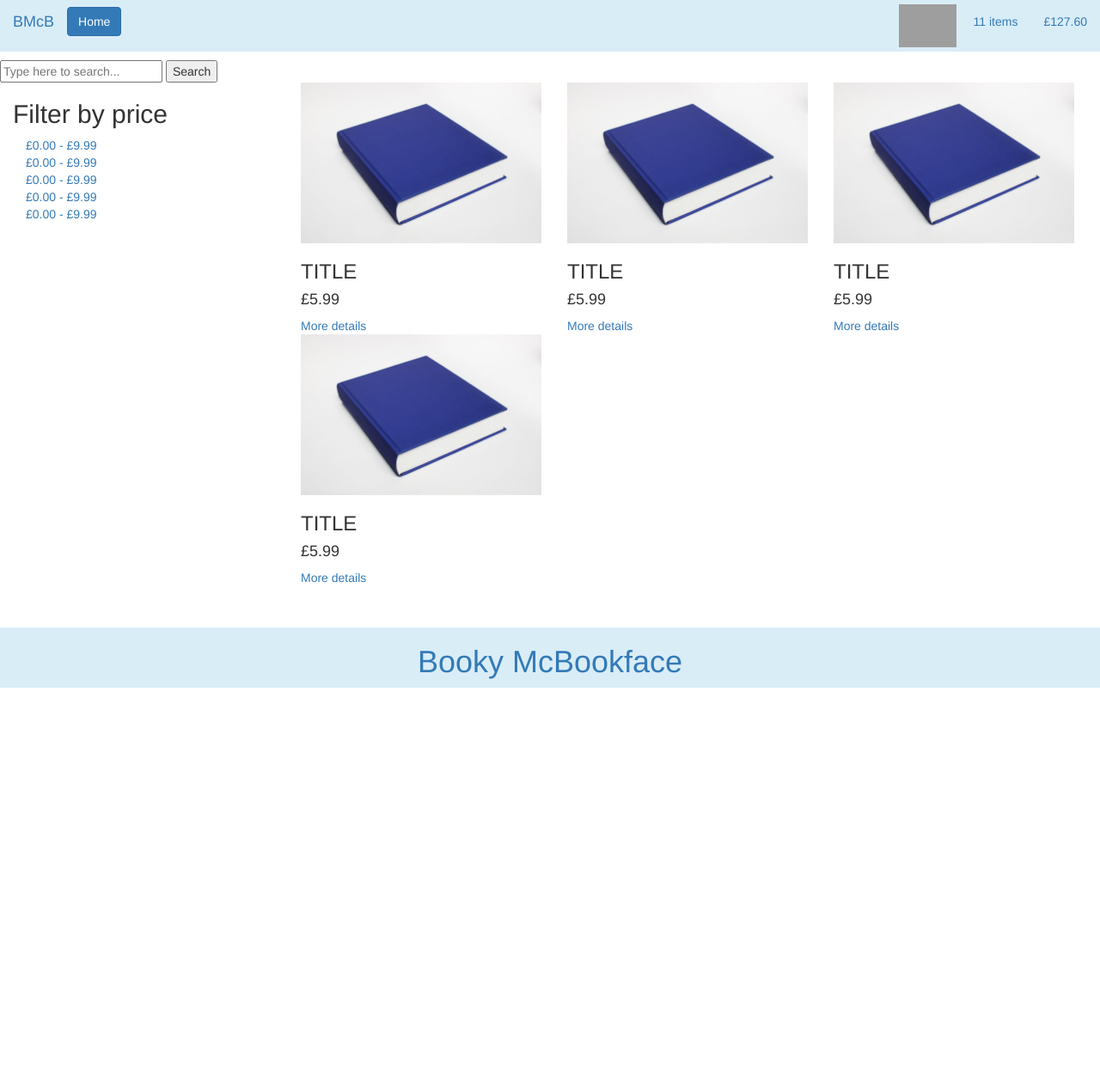
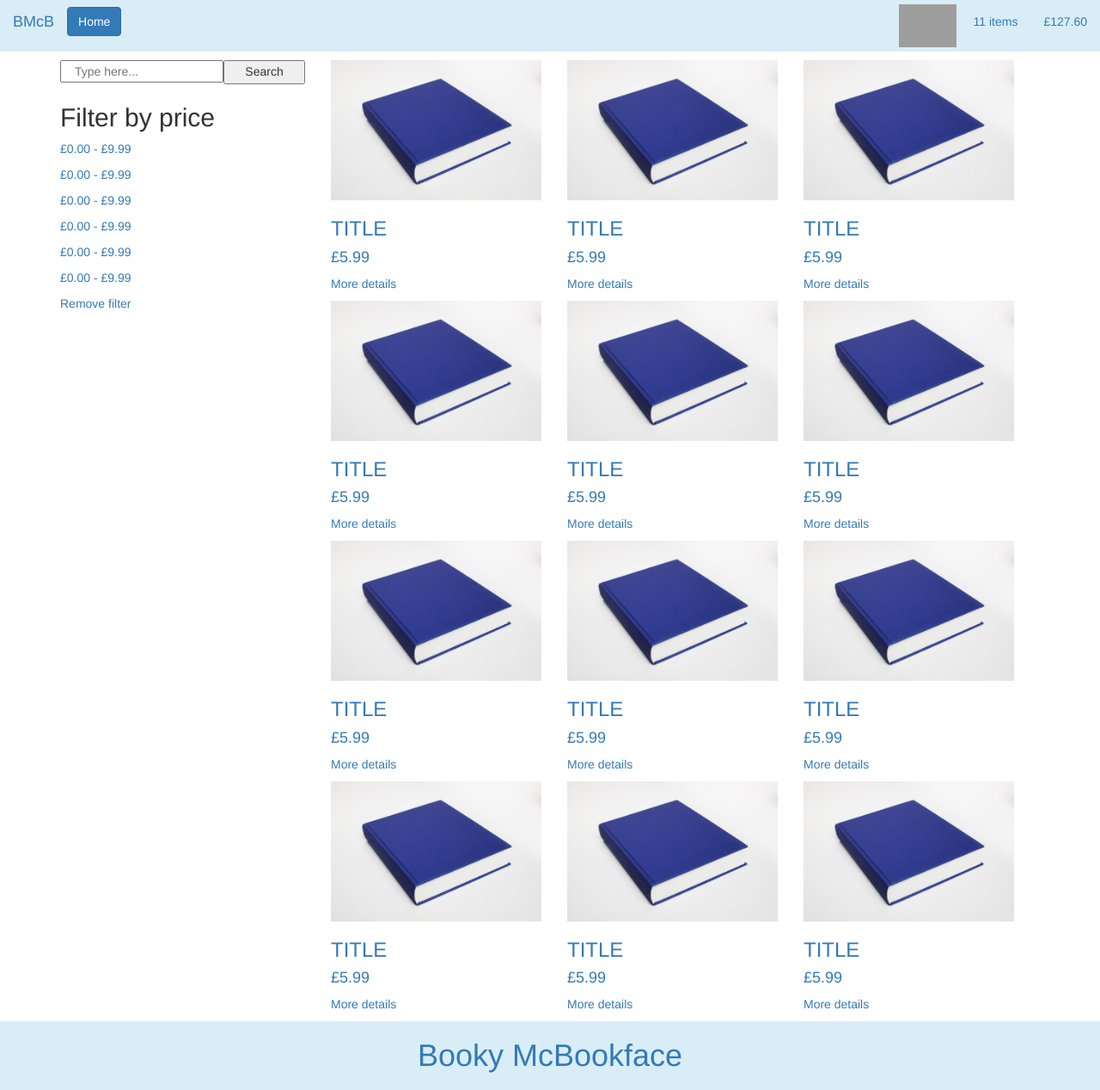
Before and after one commit to Mayden-Academy/book-store, a PHP site: page /app/index.php in a window 1280 px wide. Shown: the whole page at 86% size. Before the commit the page ends 800 px from the top, so only its background shows below. Run offline with PHP 8.4, Linux system fonts and the light colour scheme; grey boxes are pictures that could not be loaded.

Commit message:
Make sticky footer work and format book list page.

```diff
--- a/app/css/styles.css
+++ b/app/css/styles.css
@@ -1,12 +1,52 @@
 .trolley {
     height: 50px;
     margin: 5px;
+}
+
+footer {
+    position: relative;
+    bottom: 0;
+    height: 30px;
+}
+
+.stickyFooterExcluder {
+    min-height: calc(100vh - 80px);
+}
+
+h1 {
+    margin: 0;
+    padding: 20px 0;
+}
+
+body {
+    min-width: 970px;
+}
+
+.searchAndFilterColumn {
+    padding: 0;
+}
+
+.filterColumn {
+    margin-top: 50px;
+}
+
+.searchButton {
+    padding: 1px 5px 3px;
+}
+
+a:hover {
+    text-decoration: none;
+    color: black;
 }
 
 .ReturnToHome {
     padding: 20px;
     margin-top: 100px;
     margin-bottom: 5px;
+}
+
+.searchForm {
+  padding: 0;
 }
 
 .ReturnToHome a {
@@ -19,7 +59,7 @@
     height: 500px;
 }
 
-.listedBookImage {
+.bookImage {
     max-width: 100%;
 }
 
--- a/app/footer.php
+++ b/app/footer.php
@@ -1,5 +1,5 @@
-<footer>
-    <nav class="bg-info navbar-fixed-bottom">
+<footer class="footer">
+    <div class="bg-info">
         <h1 class="text-primary text-center">Booky McBookface</h1>
-    </nav>
+    </div>
 </footer>
--- a/app/index.php
+++ b/app/index.php
@@ -10,60 +10,135 @@
 </head>
 <body>
 
+<div class="stickyFooterExcluder">
+
 <?php include "header.php"?>
 
-<form>
-    <input type="text" placeholder="Type here to search...">
-    <button type="button">Search</button>
+    <div class="container">
+        <div class="searchAndFilterColumn col-xs-3">
+            <form class="searchForm col-xs-12">
+                <input class="searchInput col-xs-8" type="text" placeholder="Type here...">
+                <button class="searchButton col-xs-4" type="button">Search</button>
             </form>
 
-<div class="filterColumn col-xs-3">
+            <div class="filterColumn">
                 <h2>Filter by price</h2>
 
                 <!--SAMPLE FILTER BUTTON-->
-    <div class="filterButton col-xs-12"><a href="index.php">£0.00 - £9.99</a></div>
+                <p class="filterButton"><a href="index.php">£0.00 - £9.99</a></p>
+
                 <!--SAMPLE FILTER BUTTON-->
-    <div class="filterButton col-xs-12"><a href="index.php">£0.00 - £9.99</a></div>
+                <p class="filterButton"><a href="index.php">£0.00 - £9.99</a></p>
+
                 <!--SAMPLE FILTER BUTTON-->
-    <div class="filterButton col-xs-12"><a href="index.php">£0.00 - £9.99</a></div>
+                <p class="filterButton"><a href="index.php">£0.00 - £9.99</a></p>
+
                 <!--SAMPLE FILTER BUTTON-->
-    <div class="filterButton col-xs-12"><a href="index.php">£0.00 - £9.99</a></div>
+                <p class="filterButton"><a href="index.php">£0.00 - £9.99</a></p>
+
                 <!--SAMPLE FILTER BUTTON-->
-    <div class="filterButton col-xs-12"><a href="index.php">£0.00 - £9.99</a></div>
+                <p class="filterButton"><a href="index.php">£0.00 - £9.99</a></p>
 
+                <!--SAMPLE FILTER BUTTON-->
+                <p class="filterButton"><a href="index.php">£0.00 - £9.99</a></p>
+
+                <!--SAMPLE FILTER BUTTON-->
+                <p class="filterButton"><a href="index.php">Remove filter</a></p>
+
+
+
+            </div>
         </div>
 
         <div class="bookList col-xs-9">
 
             <!--SAMPLE LISTED BOOK-->
-    <div class="listedBook col-xs-4">
-        <img class="listedBookImage" src="images/bookImage.jpeg">
+            <a class="listedBook col-xs-4">
+                <img class="bookImage" src="images/bookImage.jpeg">
                 <h3>TITLE</h3>
                 <h4>£5.99</h4>
-        <a href="">More details</a>
-    </div>
+                <p>More details</p>
+            </a>
             <!--SAMPLE LISTED BOOK-->
-    <div class="listedBook col-xs-4">
-        <img class="listedBookImage" src="images/bookImage.jpeg">
+
+            <!--SAMPLE LISTED BOOK-->
+            <a class="listedBook col-xs-4">
+                <img class="bookImage" src="images/bookImage.jpeg">
                 <h3>TITLE</h3>
                 <h4>£5.99</h4>
-        <a href="">More details</a>
-    </div>
+                <p>More details</p>
+            </a>
             <!--SAMPLE LISTED BOOK-->
-    <div class="listedBook col-xs-4">
-        <img class="listedBookImage" src="images/bookImage.jpeg">
+            <a class="listedBook col-xs-4">
+                <img class="bookImage" src="images/bookImage.jpeg">
                 <h3>TITLE</h3>
                 <h4>£5.99</h4>
-        <a href="">More details</a>
-    </div>
+                <p>More details</p>
+            </a>
             <!--SAMPLE LISTED BOOK-->
-    <div class="listedBook col-xs-4">
-        <img class="listedBookImage" src="images/bookImage.jpeg">
+            <a class="listedBook col-xs-4">
+                <img class="bookImage" src="images/bookImage.jpeg">
                 <h3>TITLE</h3>
                 <h4>£5.99</h4>
-        <a href="">More details</a>
+                <p>More details</p>
+            </a>
+            <!--SAMPLE LISTED BOOK-->
+            <a class="listedBook col-xs-4">
+                <img class="bookImage" src="images/bookImage.jpeg">
+                <h3>TITLE</h3>
+                <h4>£5.99</h4>
+                <p>More details</p>
+            </a>
+            <!--SAMPLE LISTED BOOK-->
+            <a class="listedBook col-xs-4">
+                <img class="bookImage" src="images/bookImage.jpeg">
+                <h3>TITLE</h3>
+                <h4>£5.99</h4>
+                <p>More details</p>
+            </a>            <!--SAMPLE LISTED BOOK-->
+            <a class="listedBook col-xs-4">
+                <img class="bookImage" src="images/bookImage.jpeg">
+                <h3>TITLE</h3>
+                <h4>£5.99</h4>
+                <p>More details</p>
+            </a>
+            <!--SAMPLE LISTED BOOK-->
+            <a class="listedBook col-xs-4">
+                <img class="bookImage" src="images/bookImage.jpeg">
+                <h3>TITLE</h3>
+                <h4>£5.99</h4>
+                <p>More details</p>
+            </a>
+            <!--SAMPLE LISTED BOOK-->
+            <a class="listedBook col-xs-4">
+                <img class="bookImage" src="images/bookImage.jpeg">
+                <h3>TITLE</h3>
+                <h4>£5.99</h4>
+                <p>More details</p>
+            </a>            <!--SAMPLE LISTED BOOK-->
+            <a class="listedBook col-xs-4">
+                <img class="bookImage" src="images/bookImage.jpeg">
+                <h3>TITLE</h3>
+                <h4>£5.99</h4>
+                <p>More details</p>
+            </a>
+            <!--SAMPLE LISTED BOOK-->
+            <a class="listedBook col-xs-4">
+                <img class="bookImage" src="images/bookImage.jpeg">
+                <h3>TITLE</h3>
+                <h4>£5.99</h4>
+                <p>More details</p>
+            </a>
+            <!--SAMPLE LISTED BOOK-->
+            <a class="listedBook col-xs-4">
+                <img class="bookImage" src="images/bookImage.jpeg">
+                <h3>TITLE</h3>
+                <h4>£5.99</h4>
+                <p>More details</p>
+            </a>
         </div>
 
+    </div>
 </div>
 
 <?php include "footer.php"?>
```
Lines whose indentation alone changed are shown as unchanged.
